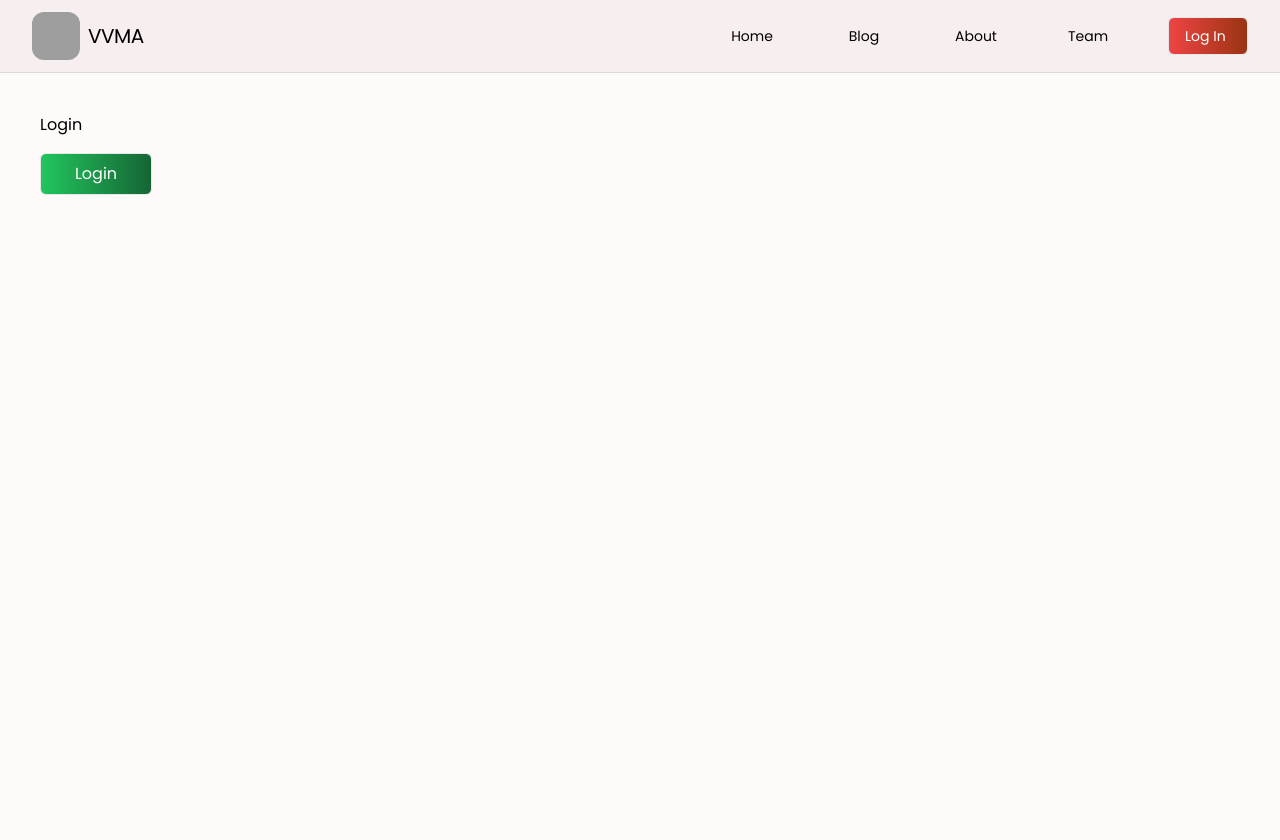
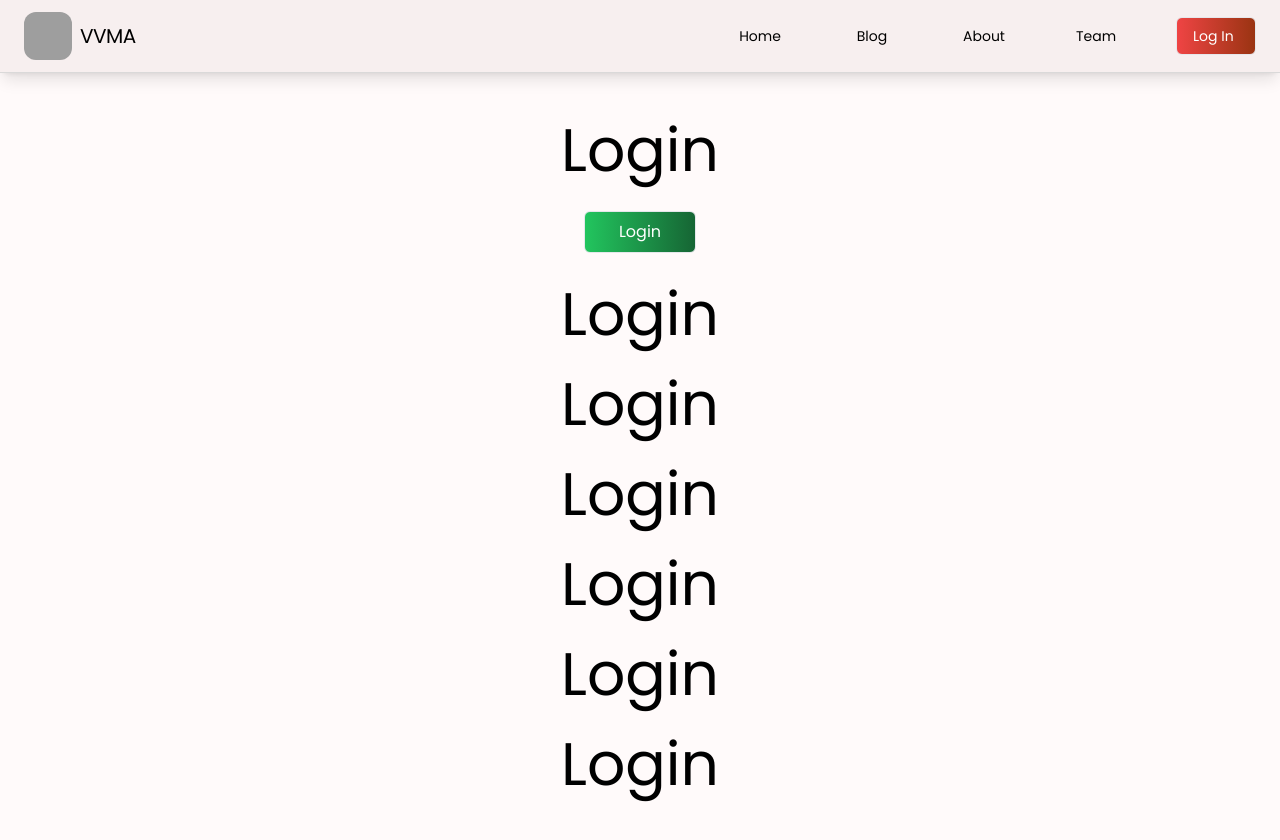
Before and after one commit to alisha3110/project_1, a React (Vite) app: page /login in a window 1280 px wide. Before the commit the page ends 800 px from the top, so only its background shows below. Built offline with nearby package versions, Linux system fonts and the light colour scheme; grey boxes are pictures that could not be loaded.

Commit message:
Started on framer-motion

```diff
--- a/package.json
+++ b/package.json
@@ -13,6 +13,7 @@
     "preview": "vite preview"
   },
   "dependencies": {
+    "framer-motion": "^11.2.10",
     "lucide-react": "^0.378.0",
     "react": "^18.2.0",
     "react-dom": "^18.2.0",
--- a/src/App.jsx
+++ b/src/App.jsx
@@ -6,12 +6,10 @@ import {
   Navigate,
 } from "react-router-dom";
 import Navbar from "./components/Navbar";
-
 import Home from "./pages/Home";
 import Blog from "./pages/Blog";
 import About from "./pages/About";
 import Team from "./pages/Team";
-
 import NotFound from "./pages/NotFound";
 import Login from "./pages/Login";
 import Dashboard from "./pages/Dashboard";
@@ -36,11 +34,9 @@ function App() {
 
   return (
     <Router>
+      <div className="flex flex-col min-h-screen">
         <Navbar isAuthenticated={isAuthenticated} logout={logout} />
-      <div
-        className="w-full min-h-screen p-10"
-        style={{ minHeight: "calc(100vh - 73px)" }}
-      >
+        <main className="flex-grow container mx-auto p-8">
           <Routes>
             <Route path="/" element={<Home />} />
             <Route path="/blog" element={<Blog />} />
@@ -57,6 +53,7 @@ function App() {
             />
             <Route path="*" element={<NotFound />} />
           </Routes>
+        </main>
       </div>
     </Router>
   );
--- a/src/components/Navbar.jsx
+++ b/src/components/Navbar.jsx
@@ -1,13 +1,29 @@
-import React from "react";
+import React, { useState, useEffect } from "react";
 import logo from "../assets/brand_logo.jpg";
 import { navItems } from "../constants";
 import { Menu, X } from "lucide-react";
-import { useState } from "react";
 import { Link, useLocation } from "react-router-dom";
+import { motion, AnimatePresence } from "framer-motion";
 
 const Navbar = ({ isAuthenticated, logout }) => {
   const [mobileDrawerOpen, setMobileDrawerOpen] = useState(false);
+  const [isScrolled, setIsScrolled] = useState(false);
   const location = useLocation();
+
+  useEffect(() => {
+    const handleScroll = () => {
+      if (window.scrollY > 50) {
+        setIsScrolled(true);
+      } else {
+        setIsScrolled(false);
+      }
+    };
+
+    window.addEventListener("scroll", handleScroll);
+    return () => {
+      window.removeEventListener("scroll", handleScroll);
+    };
+  }, []);
 
   const toggleNavbar = () => {
     setMobileDrawerOpen(!mobileDrawerOpen);
@@ -17,15 +33,17 @@ const Navbar = ({ isAuthenticated, logout }) => {
     setMobileDrawerOpen(false);
   };
 
-  // Function to determine if a link is active based on its path
   const isActiveLink = (path) => {
     return location.pathname === path;
   };
 
   return (
-    <nav className="sticky top-0 z-50 py-3 backdrop-blur-lg border-b border-neutral-300/80 bg-theme-bg px-4">
-      <div className="container px-4 mx-auto relative text-sm">
-        <div className="flex justify-between items-center">
+    <nav
+      className={`sticky top-0 z-50 py-3 border-b border-neutral-300/80 bg-theme-bg px-6 shadow-lg ${
+        isScrolled ? "bg-opacity-90" : ""
+      }`}
+    >
+      <div className="container mx-auto relative flex justify-between items-center text-sm">
         <div className="flex items-center flex-shrink-0">
           <img
             src={logo}
@@ -36,23 +54,25 @@ const Navbar = ({ isAuthenticated, logout }) => {
         </div>
         <ul className="hidden lg:flex ml-14 space-x-12 items-center">
           {navItems.map((item, id) => (
-              <li
+            <motion.li
               key={id}
               className={`flex min-w-16 hover:font-bold justify-center p-2 ${
                 isActiveLink(item.href) ? "active-link" : ""
               }`}
+              whileHover={{ scale: 1.1 }}
             >
               <Link to={item.href}>{item.label}</Link>
-              </li>
+            </motion.li>
           ))}
           {isAuthenticated && (
-              <li
+            <motion.li
               className={`flex min-w-28 hover:font-bold justify-center p-2 ${
                 isActiveLink("/dashboard") ? "active-link" : ""
               }`}
+              whileHover={{ scale: 1.1 }}
             >
               <Link to="/dashboard">Dashboard</Link>
-              </li>
+            </motion.li>
           )}
           <div className="hidden lg:flex justify-center items-center">
             {isAuthenticated ? (
@@ -64,17 +84,28 @@ const Navbar = ({ isAuthenticated, logout }) => {
                 Log Out
               </button>
             ) : (
+              <motion.div
+                whileHover={{ scale: 1.05 }}
+                whileTap={{ scale: 0.95 }}
+                className="flex items-center justify-center"
+              >
                 <Link
                   to="/login"
                   className="flex w-20 bg-gradient-to-r from-red-500 to-orange-800 py-2 px-4 border text-white rounded-md hover:font-bold"
                 >
                   Log In
                 </Link>
+              </motion.div>
             )}
           </div>
         </ul>
         <div className="lg:hidden flex flex-row justify-end items-center">
           {isAuthenticated ? (
+            <motion.div
+              whileHover={{ scale: 1.05 }}
+              whileTap={{ scale: 0.95 }}
+              className="flex items-center justify-center"
+            >
               <button
                 onClick={() => {
                   logout();
@@ -84,7 +115,13 @@ const Navbar = ({ isAuthenticated, logout }) => {
               >
                 Log Out
               </button>
+            </motion.div>
           ) : (
+            <motion.div
+              whileHover={{ scale: 1.05 }}
+              whileTap={{ scale: 0.95 }}
+              className="flex items-center justify-center"
+            >
               <Link
                 to="/login"
                 onClick={closeNavbar}
@@ -92,42 +129,51 @@ const Navbar = ({ isAuthenticated, logout }) => {
               >
                 Log In
               </Link>
+            </motion.div>
           )}
           <button onClick={toggleNavbar}>
             {mobileDrawerOpen ? <X /> : <Menu />}
           </button>
         </div>
       </div>
+      <AnimatePresence>
         {mobileDrawerOpen && (
-          <div className="fixed right-0 z-20 w-full px-12 py-8 pb-6 flex flex-col justify-center bg-theme-bg items-center lg:hidden border-b border-neutral-300/80">
+          <motion.div
+            initial={{ opacity: 0, y: -20 }}
+            animate={{ opacity: 1, y: 0 }}
+            exit={{ opacity: 0, y: -20 }}
+            className="fixed right-0 z-20 w-full px-12 py-8 pb-6 flex flex-col justify-center bg-theme-bg items-center lg:hidden border-b border-neutral-300/80"
+          >
             <ul>
               {navItems.map((x, y) => (
-                <li
+                <motion.li
                   key={y}
                   className={`text-center p-3 hover:font-bold ${
                     isActiveLink(x.href) ? "active-link" : ""
                   }`}
+                  whileHover={{ scale: 1.1 }}
                 >
                   <Link to={x.href} onClick={toggleNavbar}>
                     {x.label}
                   </Link>
-                </li>
+                </motion.li>
               ))}
               {isAuthenticated && (
-                <li
+                <motion.li
                   className={`text-center p-3 hover:font-bold ${
                     isActiveLink("/dashboard") ? "active-link" : ""
                   }`}
+                  whileHover={{ scale: 1.1 }}
                 >
                   <Link to="/dashboard" onClick={toggleNavbar}>
                     Dashboard
                   </Link>
-                </li>
+                </motion.li>
               )}
             </ul>
-          </div>
+          </motion.div>
         )}
-      </div>
+      </AnimatePresence>
     </nav>
   );
 };
--- a/src/index.css
+++ b/src/index.css
@@ -9,6 +9,10 @@
   background-color: #fffafa;
 }
 
+html {
+  scroll-behavior: smooth;
+}
+
 .active-link {
   font-weight: bold;
   border: 1px solid grey;
@@ -16,3 +20,47 @@
   box-shadow: 0 0 10px #a9b6b6;
   /* Add other styles to highlight the active link */
 }
+
+/* Define scrollbar styles with animations */
+::-webkit-scrollbar {
+  width: 8px; /* Width of the scrollbar */
+}
+
+/* Track */
+::-webkit-scrollbar-track {
+  background: #f1f1f1; /* Color of the track */
+}
+
+/* Handle */
+::-webkit-scrollbar-thumb {
+  background: linear-gradient(
+    135deg,
+    #7f7f7f,
+    #d8d8d8
+  ); /* Gradient background of the handle */
+  border-radius: 10px; /* Border radius of the handle */
+  transition: background 0.3s ease; /* Smooth transition for background color */
+}
+
+/* Handle on hover */
+::-webkit-scrollbar-thumb:hover {
+  background: linear-gradient(
+    135deg,
+    #1f1111,
+    #d8d8d8
+  ); /* Gradient background of the handle on hover */
+}
+
+/* Handle when scrolling */
+::-webkit-scrollbar-thumb:active {
+  background: linear-gradient(
+    135deg,
+    #7f7f7f,
+    #d8d8d8
+  ); /* Gradient background of the handle when scrolling */
+}
+
+/* Animate scrollbar when scrolling */
+::-webkit-scrollbar-thumb {
+  transition: background 0.3s ease; /* Smooth transition for background color */
+}
--- a/src/pages/Login.jsx
+++ b/src/pages/Login.jsx
@@ -1,5 +1,6 @@
 import React, { useState } from "react";
 import { Navigate } from "react-router-dom";
+import { motion } from "framer-motion";
 
 const Login = ({ login }) => {
   const [redirectToDashboard, setRedirectToDashboard] = useState(false);
@@ -15,8 +16,13 @@ const Login = ({ login }) => {
   }
 
   return (
-    <div>
-      <h1>Login</h1>
+    <motion.div
+      initial={{ opacity: 0, y: 20 }}
+      animate={{ opacity: 1, y: 0 }}
+      transition={{ duration: 0.5 }}
+      className="h-full flex flex-col items-center justify-center"
+    >
+      <h1 style={{ fontSize: 60 }}>Login</h1>
       <button
         onClick={handleLogin}
         className="flex bg-gradient-to-r from-green-500 to-green-800 py-2 px-4 border text-white rounded-md hover:font-bold items-center justify-center my-4"
@@ -24,7 +30,13 @@ const Login = ({ login }) => {
       >
         Login
       </button>
-    </div>
+      <h1 style={{ fontSize: 60 }}>Login</h1>
+      <h1 style={{ fontSize: 60 }}>Login</h1>
+      <h1 style={{ fontSize: 60 }}>Login</h1>
+      <h1 style={{ fontSize: 60 }}>Login</h1>
+      <h1 style={{ fontSize: 60 }}>Login</h1>
+      <h1 style={{ fontSize: 60 }}>Login</h1>
+    </motion.div>
   );
 };
 
```
Also changed, not shown: 1 other file (tests, documents, lock files or other folders). Lines whose indentation alone changed are shown as unchanged.
